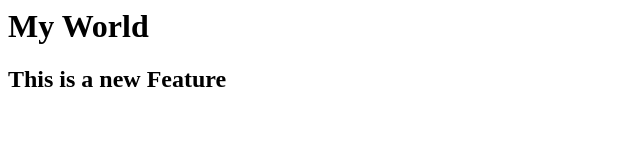
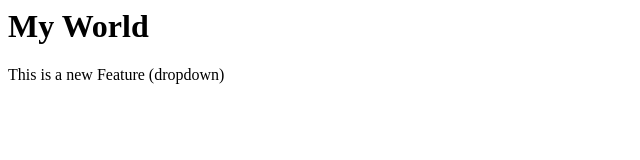
Before and after one commit to nikhil2602/localrepo, a plain HTML site: page index.html in a window 1280 px wide. Shown: the whole page, without its empty margins (0-640 px from the left). Drawn offline with Linux system fonts and the light colour scheme.

Commit message:
Added dropdown

```diff
--- a/index.html
+++ b/index.html
@@ -1,2 +1,2 @@
 <h1>My World</h1>
-<h2> This is a new Feature</h2>
+<p>This is a new Feature (dropdown)</p>
```
